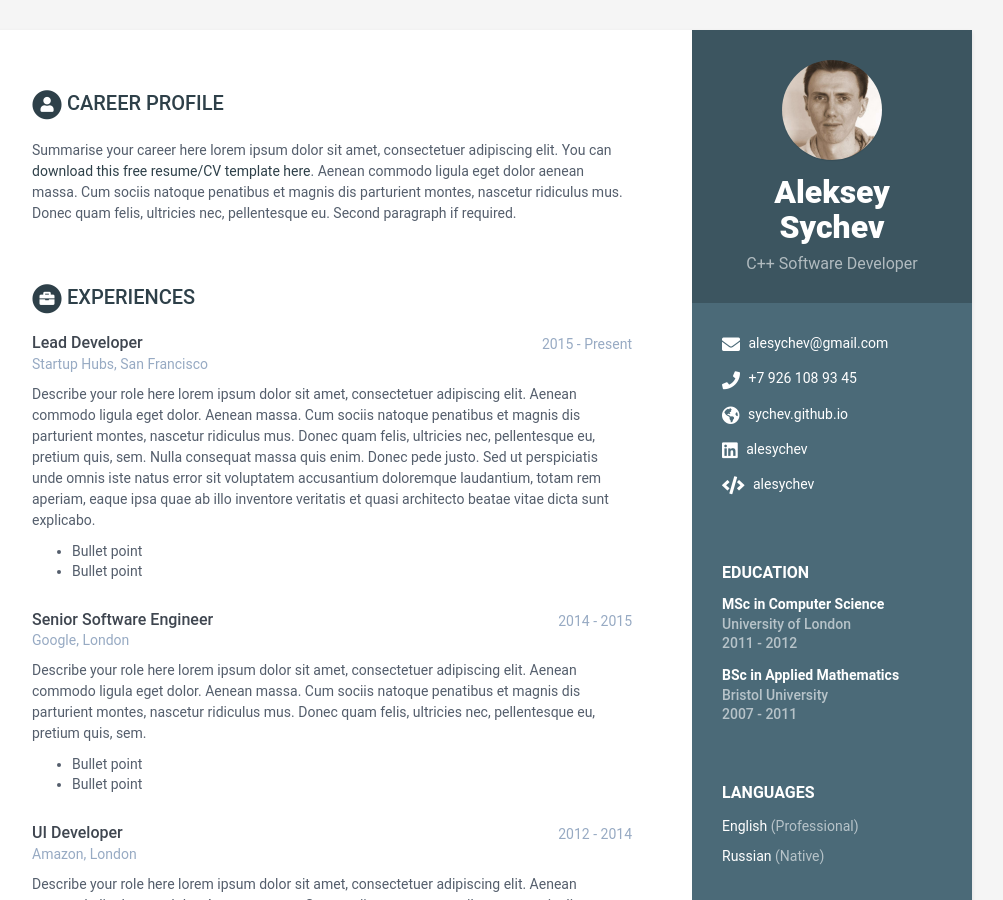
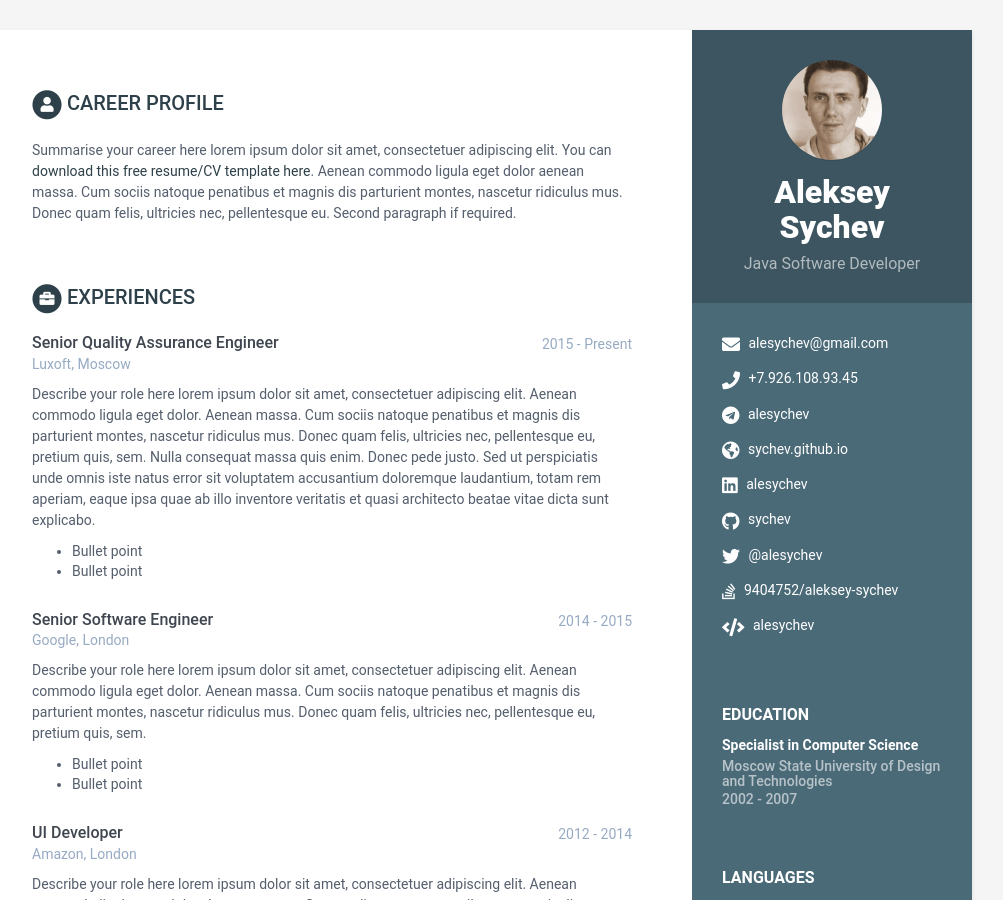
Before and after one commit to sychev/sychev.github.io, a Jekyll site: the page built from index.html, in a window 1280 px wide and 900 px high. Shown: the whole window, without its empty margins (168-1171 px from the left). Built offline with Jekyll 4.4.1, drawn with Linux system fonts in a browser that asks for light colours.

Commit message:
Update CV.

```diff
--- a/_data/data.yml
+++ b/_data/data.yml
@@ -8,20 +8,20 @@ sidebar:
 
     # Profile information
     name: Aleksey Sychev
-    tagline: C++ Software Developer
+    tagline: Java Software Developer
     avatar: profile.png  #place a 100x100 picture inside /assets/images/ folder and provide the name of the file below
 
     # Sidebar links
     email: alesychev@gmail.com
-    phone: +7 926 108 93 45
+    phone: +7.926.108.93.45
     website: sychev.github.io #do not add http://
     linkedin: alesychev
-    github: # sychev
-    telegram: # add your nickname without '@' sign
+    github: sychev
+    telegram: alesychev # add your nickname without '@' sign
     gitlab:
     bitbucket:
-    twitter: # '@webjeda'
-    stack-overflow: # Number/Username, e.g. 123456/alandoe
+    twitter: '@alesychev' # '@webjeda'
+    stack-overflow: 9404752/aleksey-sychev # Number/Username, e.g. 123456/alandoe
     codewars:
     codesignal: alesychev
     goodreads: # Number-Username, e.g. 123456-alandoe
@@ -53,9 +53,9 @@ career-profile:
       Donec quam felis, ultricies nec, pellentesque eu.
       Second paragraph if required.
 education:
-    - degree: MSc in Computer Science
-      university: University of London
-      time: 2011 - 2012
+    - degree: Specialist in Computer Science
+      university: Moscow State University of Design and Technologies
+      time: 2002 - 2007
       details: |
         Describe your study here lorem ipsum dolor sit amet, consectetuer
         adipiscing elit. Aenean commodo ligula eget dolor. Aenean massa. Cum
@@ -64,21 +64,21 @@ education:
         pretium quis, sem.
           - Bullet point
           - Bullet point
-    - degree: BSc in Applied Mathematics
-      university: Bristol University
-      time: 2007 - 2011
-      details: |
-        Describe your study here lorem ipsum dolor sit amet, consectetuer
-        adipiscing elit. Aenean commodo ligula eget dolor. Aenean massa. Cum
-        sociis natoque penatibus et magnis dis parturient montes, nascetur
-        ridiculus mus. Donec quam felis, ultricies nec, pellentesque eu,
-        pretium quis, sem.
-          - Bullet point
-          - Bullet point
+    #- degree: BSc in Applied Mathematics
+    #  university: Bristol University
+    #  time: 2007 - 2011
+    #  details: |
+    #    Describe your study here lorem ipsum dolor sit amet, consectetuer
+    #    adipiscing elit. Aenean commodo ligula eget dolor. Aenean massa. Cum
+    #    sociis natoque penatibus et magnis dis parturient montes, nascetur
+    #    ridiculus mus. Donec quam felis, ultricies nec, pellentesque eu,
+    #    pretium quis, sem.
+    #      - Bullet point
+    #      - Bullet point
 experiences:
-    - role: Lead Developer
+    - role: Senior Quality Assurance Engineer
       time: 2015 - Present
-      company: Startup Hubs, San Francisco
+      company: Luxoft, Moscow
       details: |
         Describe your role here lorem ipsum dolor sit amet, consectetuer
         adipiscing elit. Aenean commodo ligula eget dolor. Aenean massa.
```
